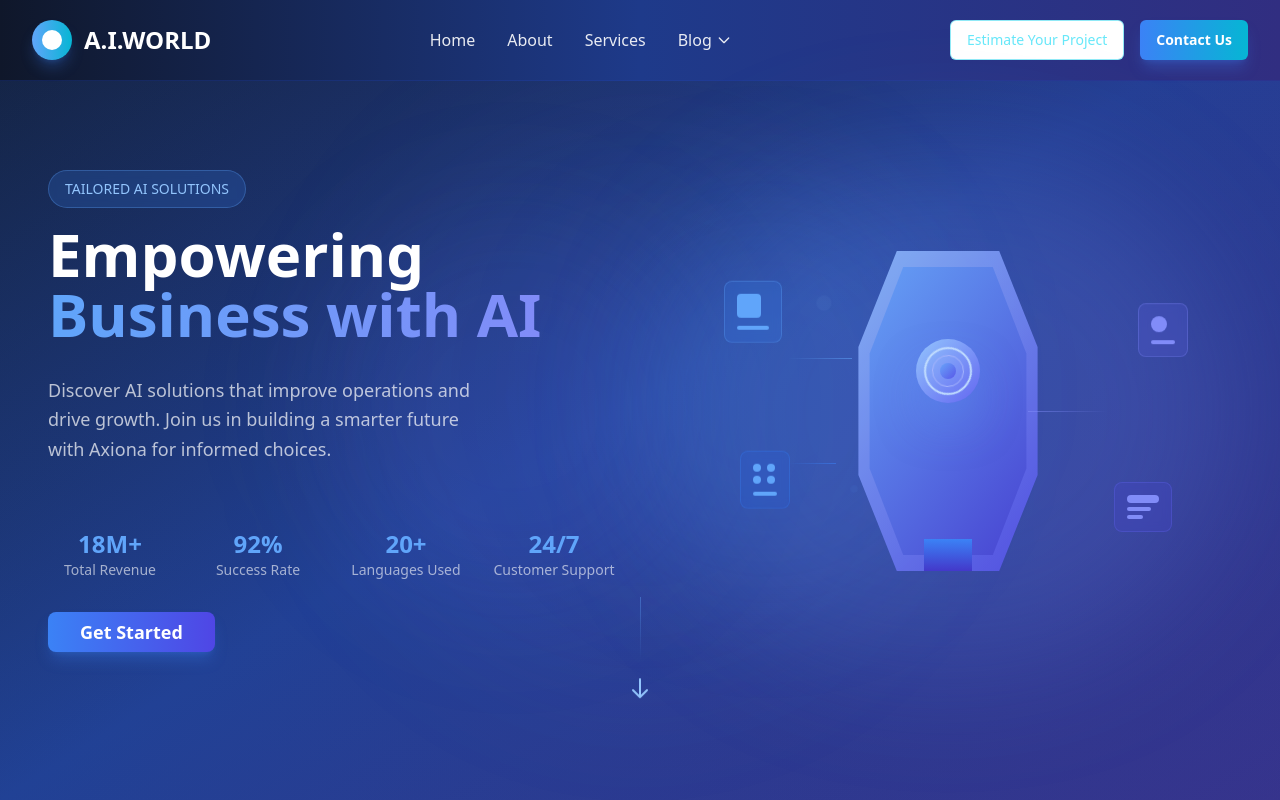
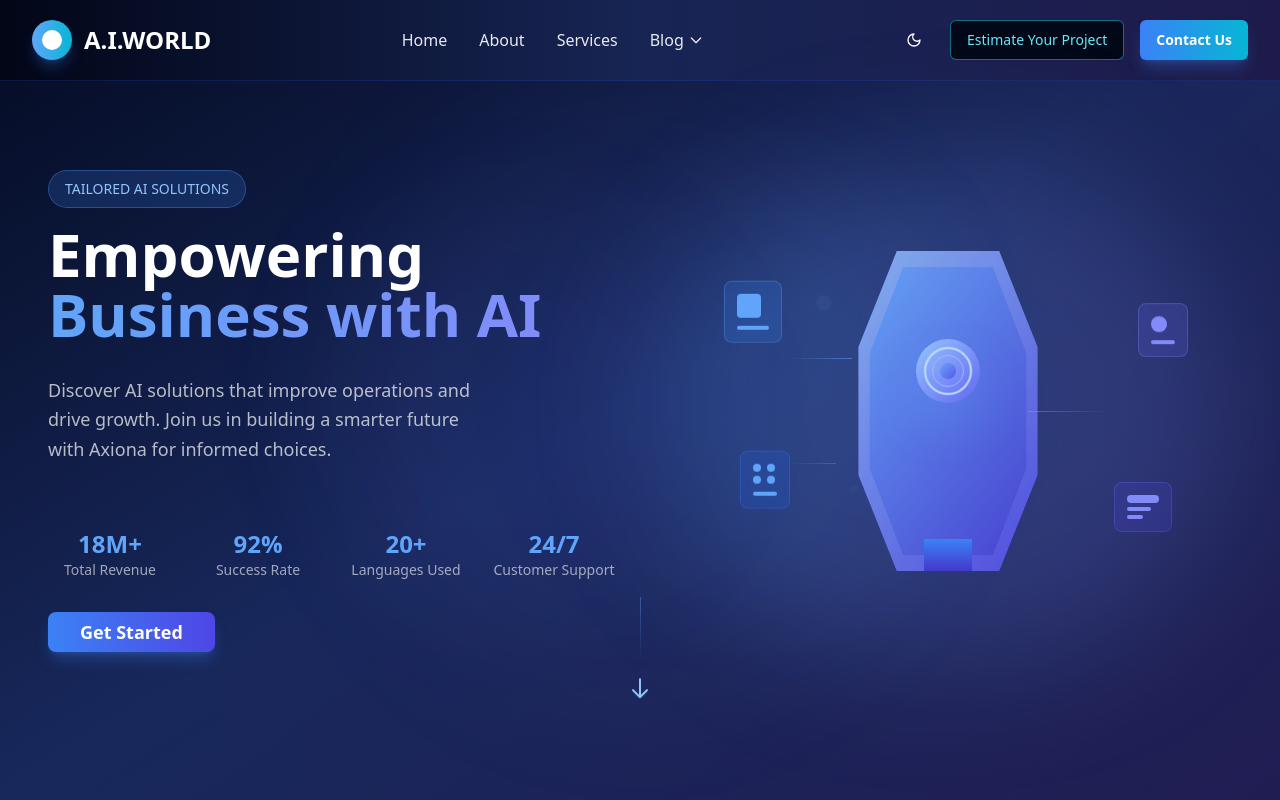
Before and after one commit to godflixx/page-from-idea, a React (Vite) app: page / in a window 1280 px wide. Built offline with nearby package versions, Linux system fonts and the light colour scheme.

Commit message:
feat: Implement light and dark theme toggle
Adds functionality for users to switch between light and dark themes.

```diff
--- a/src/App.tsx
+++ b/src/App.tsx
@@ -1,8 +1,10 @@
+
 import { Toaster } from "@/components/ui/toaster";
 import { Toaster as Sonner } from "@/components/ui/sonner";
 import { TooltipProvider } from "@/components/ui/tooltip";
 import { QueryClient, QueryClientProvider } from "@tanstack/react-query";
 import { BrowserRouter, Routes, Route } from "react-router-dom";
+import { ThemeProvider } from "@/components/ThemeProvider";
 import Index from "./pages/Index";
 import NotFound from "./pages/NotFound";
 
@@ -10,6 +12,7 @@ const queryClient = new QueryClient();
 
 const App = () => (
   <QueryClientProvider client={queryClient}>
+    <ThemeProvider defaultTheme="dark" storageKey="vite-ui-theme">
       <TooltipProvider>
         <Toaster />
         <Sonner />
@@ -21,6 +24,7 @@ const App = () => (
           </Routes>
         </BrowserRouter>
       </TooltipProvider>
+    </ThemeProvider>
   </QueryClientProvider>
 );
 
--- a/src/components/Header.tsx
+++ b/src/components/Header.tsx
@@ -1,7 +1,7 @@
-
 import { Button } from "@/components/ui/button";
 import { Menu, X } from "lucide-react";
 import { useState } from "react";
+import { ThemeToggle } from "@/components/ThemeToggle";
 
 const Header = () => {
   const [isMobileMenuOpen, setIsMobileMenuOpen] = useState(false);
@@ -11,7 +11,7 @@ const Header = () => {
   };
 
   return (
-    <header className="w-full bg-gradient-to-r from-slate-900 via-blue-900 to-indigo-900 border-b border-blue-800/30">
+    <header className="w-full bg-gradient-to-r from-slate-900 via-blue-900 to-indigo-900 dark:from-slate-950 dark:via-blue-950 dark:to-indigo-950 border-b border-blue-800/30">
       <div className="max-w-7xl mx-auto px-4 sm:px-6 lg:px-8">
         <div className="flex items-center justify-between h-16 lg:h-20">
           {/* Logo */}
@@ -40,7 +40,7 @@ const Header = () => {
                   <path strokeLinecap="round" strokeLinejoin="round" strokeWidth={2} d="M19 9l-7 7-7-7" />
                 </svg>
               </a>
-              <div className="absolute top-full left-0 mt-2 w-64 bg-slate-800/95 backdrop-blur-sm rounded-lg shadow-xl border border-blue-800/30 opacity-0 invisible group-hover:opacity-100 group-hover:visible transition-all duration-200 z-50">
+              <div className="absolute top-full left-0 mt-2 w-64 bg-slate-800/95 dark:bg-slate-900/95 backdrop-blur-sm rounded-lg shadow-xl border border-blue-800/30 opacity-0 invisible group-hover:opacity-100 group-hover:visible transition-all duration-200 z-50">
                 <div className="p-4">
                   <h3 className="text-white font-semibold mb-3">Insights & Technology</h3>
                   <a href="/blog/generative-ai" className="block text-white/80 hover:text-cyan-300 transition-colors mb-2 text-sm">
@@ -54,8 +54,9 @@ const Header = () => {
             </div>
           </nav>
 
-          {/* CTA Buttons */}
+          {/* CTA Buttons and Theme Toggle */}
           <div className="hidden lg:flex items-center space-x-4">
+            <ThemeToggle />
             <Button
               variant="outline"
               className="border-cyan-400/50 text-cyan-300 hover:bg-cyan-400/10 hover:border-cyan-300 transition-all"
@@ -68,20 +69,23 @@ const Header = () => {
           </div>
 
           {/* Mobile Menu Button */}
+          <div className="lg:hidden flex items-center space-x-2">
+            <ThemeToggle />
             <Button
               variant="ghost"
               size="icon"
-            className="lg:hidden text-white hover:bg-white/10"
+              className="text-white hover:bg-white/10"
               onClick={toggleMobileMenu}
             >
               {isMobileMenuOpen ? <X className="w-6 h-6" /> : <Menu className="w-6 h-6" />}
             </Button>
           </div>
+        </div>
 
         {/* Mobile Menu */}
         {isMobileMenuOpen && (
           <div className="lg:hidden">
-            <div className="px-2 pt-2 pb-3 space-y-1 bg-slate-800/50 backdrop-blur-sm rounded-lg mt-2 border border-blue-800/30">
+            <div className="px-2 pt-2 pb-3 space-y-1 bg-slate-800/50 dark:bg-slate-900/50 backdrop-blur-sm rounded-lg mt-2 border border-blue-800/30">
               <a href="/" className="block px-3 py-2 text-white/90 hover:text-cyan-300 hover:bg-white/5 rounded-md transition-colors">
                 Home
               </a>
--- /dev/null
+++ b/src/components/ThemeProvider.tsx
@@ -0,0 +1,74 @@
+
+import { createContext, useContext, useEffect, useState } from "react"
+
+type Theme = "dark" | "light" | "system"
+
+type ThemeProviderProps = {
+  children: React.ReactNode
+  defaultTheme?: Theme
+  storageKey?: string
+}
+
+type ThemeProviderState = {
+  theme: Theme
+  setTheme: (theme: Theme) => void
+}
+
+const initialState: ThemeProviderState = {
+  theme: "system",
+  setTheme: () => null,
+}
+
+const ThemeProviderContext = createContext<ThemeProviderState>(initialState)
+
+export function ThemeProvider({
+  children,
+  defaultTheme = "system",
+  storageKey = "vite-ui-theme",
+  ...props
+}: ThemeProviderProps) {
+  const [theme, setTheme] = useState<Theme>(
+    () => (localStorage.getItem(storageKey) as Theme) || defaultTheme
+  )
+
+  useEffect(() => {
+    const root = window.document.documentElement
+
+    root.classList.remove("light", "dark")
+
+    if (theme === "system") {
+      const systemTheme = window.matchMedia("(prefers-color-scheme: dark)")
+        .matches
+        ? "dark"
+        : "light"
+
+      root.classList.add(systemTheme)
+      return
+    }
+
+    root.classList.add(theme)
+  }, [theme])
+
+  const value = {
+    theme,
+    setTheme: (theme: Theme) => {
+      localStorage.setItem(storageKey, theme)
+      setTheme(theme)
+    },
+  }
+
+  return (
+    <ThemeProviderContext.Provider {...props} value={value}>
+      {children}
+    </ThemeProviderContext.Provider>
+  )
+}
+
+export const useTheme = () => {
+  const context = useContext(ThemeProviderContext)
+
+  if (context === undefined)
+    throw new Error("useTheme must be used within a ThemeProvider")
+
+  return context
+}
--- /dev/null
+++ b/src/components/ThemeToggle.tsx
@@ -0,0 +1,21 @@
+
+import { Moon, Sun } from "lucide-react"
+import { Button } from "@/components/ui/button"
+import { useTheme } from "@/components/ThemeProvider"
+
+export function ThemeToggle() {
+  const { theme, setTheme } = useTheme()
+
+  return (
+    <Button
+      variant="ghost"
+      size="icon"
+      onClick={() => setTheme(theme === "light" ? "dark" : "light")}
+      className="text-white hover:bg-white/10"
+    >
+      <Sun className="h-[1.2rem] w-[1.2rem] rotate-0 scale-100 transition-all dark:-rotate-90 dark:scale-0" />
+      <Moon className="absolute h-[1.2rem] w-[1.2rem] rotate-90 scale-0 transition-all dark:rotate-0 dark:scale-100" />
+      <span className="sr-only">Toggle theme</span>
+    </Button>
+  )
+}
--- a/src/pages/Index.tsx
+++ b/src/pages/Index.tsx
@@ -5,13 +5,13 @@ import AIVisualization from "@/components/AIVisualization";
 
 const Index = () => {
   return (
-    <div className="min-h-screen bg-gradient-to-br from-slate-900 via-blue-900 to-indigo-900 relative overflow-hidden">
+    <div className="min-h-screen bg-gradient-to-br from-slate-900 via-blue-900 to-indigo-900 dark:from-slate-950 dark:via-blue-950 dark:to-indigo-950 relative overflow-hidden">
       {/* Background effects */}
-      <div className="absolute inset-0 bg-gradient-to-r from-blue-500/10 to-indigo-500/10"></div>
+      <div className="absolute inset-0 bg-gradient-to-r from-blue-500/10 to-indigo-500/10 dark:from-blue-600/5 dark:to-indigo-600/5"></div>
       <div className="absolute inset-0">
-        <div className="absolute top-1/4 right-1/4 w-96 h-96 bg-blue-500/10 rounded-full blur-3xl"></div>
-        <div className="absolute bottom-1/4 left-1/4 w-96 h-96 bg-indigo-500/10 rounded-full blur-3xl"></div>
-        <div className="absolute top-1/2 left-1/2 transform -translate-x-1/2 -translate-y-1/2 w-[600px] h-[600px] bg-gradient-to-r from-blue-400/5 to-indigo-400/5 rounded-full blur-3xl"></div>
+        <div className="absolute top-1/4 right-1/4 w-96 h-96 bg-blue-500/10 dark:bg-blue-600/5 rounded-full blur-3xl"></div>
+        <div className="absolute bottom-1/4 left-1/4 w-96 h-96 bg-indigo-500/10 dark:bg-indigo-600/5 rounded-full blur-3xl"></div>
+        <div className="absolute top-1/2 left-1/2 transform -translate-x-1/2 -translate-y-1/2 w-[600px] h-[600px] bg-gradient-to-r from-blue-400/5 to-indigo-400/5 dark:from-blue-500/3 dark:to-indigo-500/3 rounded-full blur-3xl"></div>
       </div>
 
       <div className="relative z-10">
```
Lines whose indentation alone changed are shown as unchanged.
